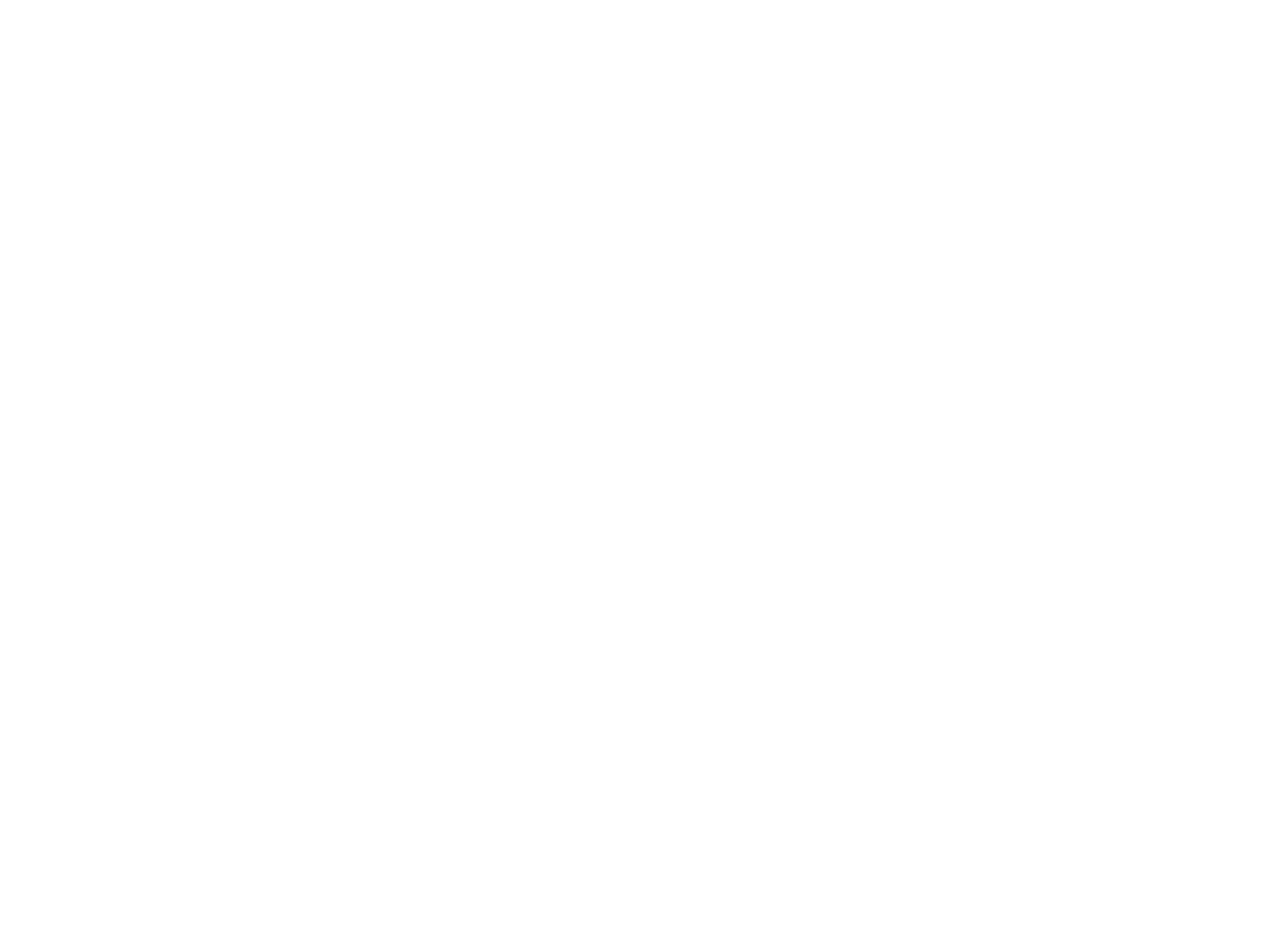
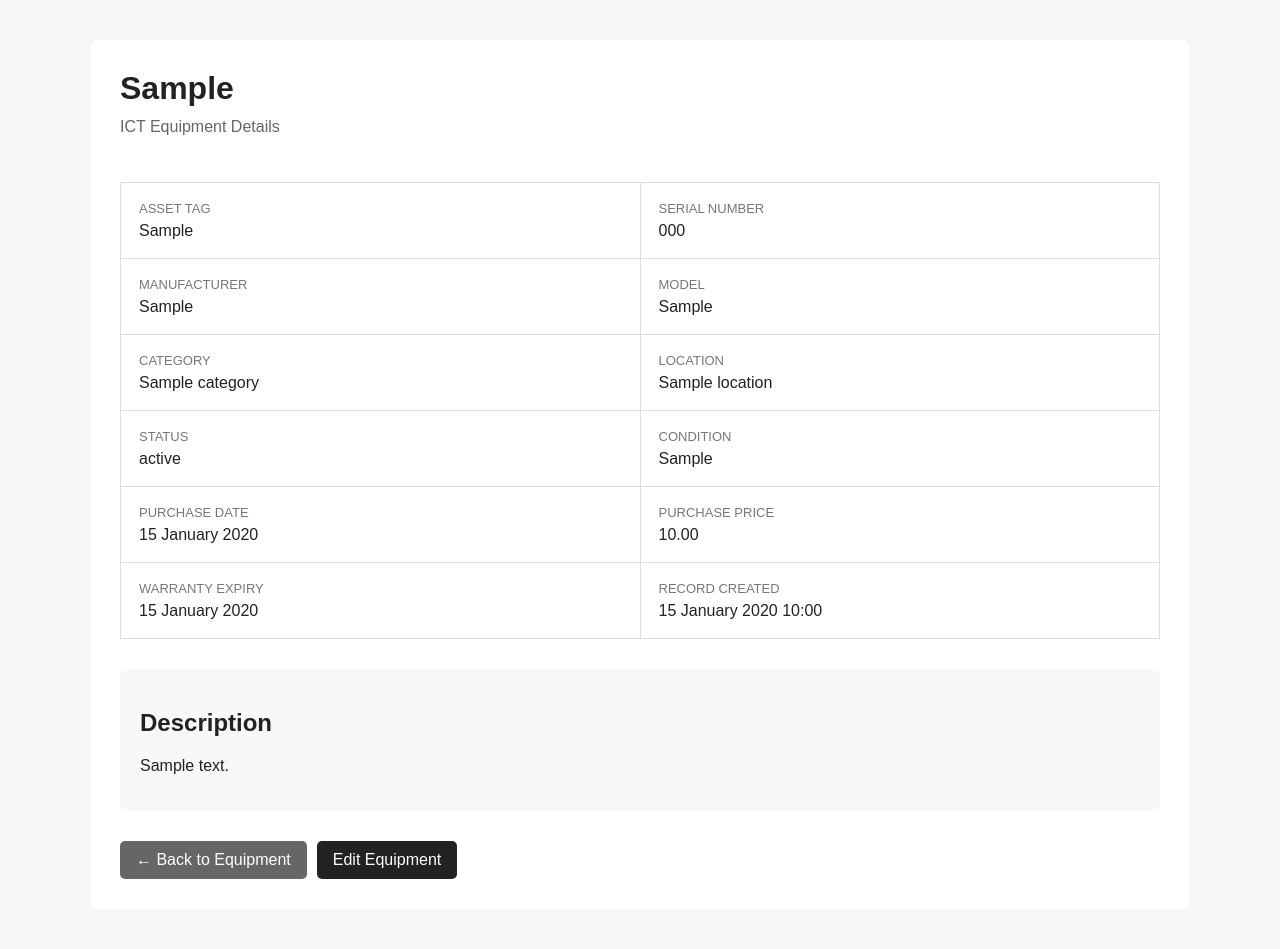
Before and after one commit to Chinyamuka/IEMS, a Flask app: page /equipment/1 in a window 1280 px wide. Before the commit the page is empty. Before the commit the page ends 800 px from the top, so only its background shows below. Run offline with Flask 3, Linux system fonts and the light colour scheme; tables that the repository leaves empty hold one stand-in row (values such as "Sample post").

Commit message:
add the CRUD operation for editting and viewing the equipment details via the asset tag

```diff
--- a/app/static/css/style.css
+++ b/app/static/css/style.css
@@ -163,3 +163,140 @@ td {
 th {
     background: #f1f1f1;
 }
+
+/* ---------------------------------------------------------
+   PAGE HEADER
+   --------------------------------------------------------- */
+
+.page-header {
+    display: flex;
+
+    justify-content: space-between;
+
+    align-items: center;
+
+    margin-bottom: 30px;
+}
+
+
+.subtitle {
+    color: #666;
+
+    margin-top: -10px;
+}
+
+
+/* ---------------------------------------------------------
+   EQUIPMENT DETAILS
+   --------------------------------------------------------- */
+
+.details-grid {
+
+    display: grid;
+
+    grid-template-columns:
+        repeat(2, 1fr);
+
+    gap: 1px;
+
+    background: #ddd;
+
+    border: 1px solid #ddd;
+
+    margin-top: 20px;
+}
+
+
+.detail-item {
+
+    background: white;
+
+    padding: 18px;
+}
+
+
+.detail-label {
+
+    display: block;
+
+    font-size: 13px;
+
+    color: #777;
+
+    margin-bottom: 6px;
+
+    text-transform: uppercase;
+}
+
+
+.detail-value {
+
+    display: block;
+
+    font-size: 16px;
+
+    font-weight: 500;
+}
+
+
+/* ---------------------------------------------------------
+   DESCRIPTION
+   --------------------------------------------------------- */
+
+.description-section {
+
+    margin-top: 30px;
+
+    padding: 20px;
+
+    background: #f8f8f8;
+
+    border-radius: 6px;
+}
+
+
+/* ---------------------------------------------------------
+   ACTION BUTTONS
+   --------------------------------------------------------- */
+
+.actions {
+
+    display: flex;
+
+    gap: 10px;
+
+    margin-top: 30px;
+}
+
+
+.btn.secondary {
+
+    background: #666;
+}
+
+
+/* ---------------------------------------------------------
+   RESPONSIVE DESIGN
+   --------------------------------------------------------- */
+
+@media (max-width: 700px) {
+
+    .details-grid {
+
+        grid-template-columns: 1fr;
+
+    }
+
+    .actions {
+
+        flex-direction: column;
+
+    }
+
+    .btn {
+
+        text-align: center;
+
+    }
+
+}
--- a/app/templates/equipment/detail.html
+++ b/app/templates/equipment/detail.html
@@ -0,0 +1,342 @@
+<!DOCTYPE html>
+<html lang="en">
+
+<head>
+
+    <meta charset="UTF-8">
+
+    <!-- Make the page responsive. -->
+    <meta
+        name="viewport"
+        content="width=device-width, initial-scale=1.0"
+    >
+
+    <title>
+        {{ equipment.asset_tag }} - IEMS
+    </title>
+
+    <!-- Load application CSS. -->
+    <link
+        rel="stylesheet"
+        href="{{ url_for('static', filename='css/style.css') }}"
+    >
+
+</head>
+
+
+<body>
+
+    <main class="container">
+
+        <!-- -------------------------------------------------
+             PAGE HEADER
+             ------------------------------------------------- -->
+
+        <div class="page-header">
+
+            <div>
+
+                <h1>
+                    {{ equipment.asset_tag }}
+                </h1>
+
+                <p class="subtitle">
+                    ICT Equipment Details
+                </p>
+
+            </div>
+
+        </div>
+
+
+        <!-- -------------------------------------------------
+             EQUIPMENT INFORMATION
+             ------------------------------------------------- -->
+
+        <div class="details-grid">
+
+
+            <!-- Asset Tag -->
+
+            <div class="detail-item">
+
+                <span class="detail-label">
+                    Asset Tag
+                </span>
+
+                <span class="detail-value">
+                    {{ equipment.asset_tag }}
+                </span>
+
+            </div>
+
+
+            <!-- Serial Number -->
+
+            <div class="detail-item">
+
+                <span class="detail-label">
+                    Serial Number
+                </span>
+
+                <span class="detail-value">
+
+                    {{ equipment.serial_number or "—" }}
+
+                </span>
+
+            </div>
+
+
+            <!-- Manufacturer -->
+
+            <div class="detail-item">
+
+                <span class="detail-label">
+                    Manufacturer
+                </span>
+
+                <span class="detail-value">
+                    {{ equipment.manufacturer }}
+                </span>
+
+            </div>
+
+
+            <!-- Model -->
+
+            <div class="detail-item">
+
+                <span class="detail-label">
+                    Model
+                </span>
+
+                <span class="detail-value">
+                    {{ equipment.model }}
+                </span>
+
+            </div>
+
+
+            <!-- Category -->
+
+            <div class="detail-item">
+
+                <span class="detail-label">
+                    Category
+                </span>
+
+                <span class="detail-value">
+
+                    {% if equipment.category %}
+
+                        {{ equipment.category.name }}
+
+                    {% else %}
+
+                        —
+
+                    {% endif %}
+
+                </span>
+
+            </div>
+
+
+            <!-- Location -->
+
+            <div class="detail-item">
+
+                <span class="detail-label">
+                    Location
+                </span>
+
+                <span class="detail-value">
+
+                    {% if equipment.location %}
+
+                        {{ equipment.location.name }}
+
+                    {% else %}
+
+                        —
+
+                    {% endif %}
+
+                </span>
+
+            </div>
+
+
+            <!-- Status -->
+
+            <div class="detail-item">
+
+                <span class="detail-label">
+                    Status
+                </span>
+
+                <span class="detail-value">
+                    {{ equipment.status }}
+                </span>
+
+            </div>
+
+
+            <!-- Condition -->
+
+            <div class="detail-item">
+
+                <span class="detail-label">
+                    Condition
+                </span>
+
+                <span class="detail-value">
+                    {{ equipment.condition }}
+                </span>
+
+            </div>
+
+
+            <!-- Purchase Date -->
+
+            <div class="detail-item">
+
+                <span class="detail-label">
+                    Purchase Date
+                </span>
+
+                <span class="detail-value">
+
+                    {% if equipment.purchase_date %}
+
+                        {{ equipment.purchase_date.strftime("%d %B %Y") }}
+
+                    {% else %}
+
+                        —
+
+                    {% endif %}
+
+                </span>
+
+            </div>
+
+
+            <!-- Purchase Price -->
+
+            <div class="detail-item">
+
+                <span class="detail-label">
+                    Purchase Price
+                </span>
+
+                <span class="detail-value">
+
+                    {% if equipment.purchase_price %}
+
+                        {{ "%.2f"|format(equipment.purchase_price) }}
+
+                    {% else %}
+
+                        —
+
+                    {% endif %}
+
+                </span>
+
+            </div>
+
+
+            <!-- Warranty -->
+
+            <div class="detail-item">
+
+                <span class="detail-label">
+                    Warranty Expiry
+                </span>
+
+                <span class="detail-value">
+
+                    {% if equipment.warranty_expiry %}
+
+                        {{ equipment.warranty_expiry.strftime("%d %B %Y") }}
+
+                    {% else %}
+
+                        —
+
+                    {% endif %}
+
+                </span>
+
+            </div>
+
+
+            <!-- Created -->
+
+            <div class="detail-item">
+
+                <span class="detail-label">
+                    Record Created
+                </span>
+
+                <span class="detail-value">
+
+                    {{ equipment.created_at.strftime("%d %B %Y %H:%M") }}
+
+                </span>
+
+            </div>
+
+
+        </div>
+
+
+        <!-- -------------------------------------------------
+             DESCRIPTION
+             ------------------------------------------------- -->
+
+        <section class="description-section">
+
+            <h2>Description</h2>
+
+            <p>
+
+                {{ equipment.description or
+                   "No description provided." }}
+
+            </p>
+
+        </section>
+
+
+        <!-- -------------------------------------------------
+             ACTIONS
+             ------------------------------------------------- -->
+
+        <div class="actions">
+
+            <a
+                href="{{ url_for('equipment.index') }}"
+                class="btn secondary"
+            >
+                ← Back to Equipment
+            </a>
+
+
+            <a
+                href="#"
+                class="btn"
+            >
+                Edit Equipment
+            </a>
+
+        </div>
+
+
+    </main>
+
+</body>
+
+</html>
```
Also changed, not shown: app/templates/equipment/index.html (+7 -3 lines).
